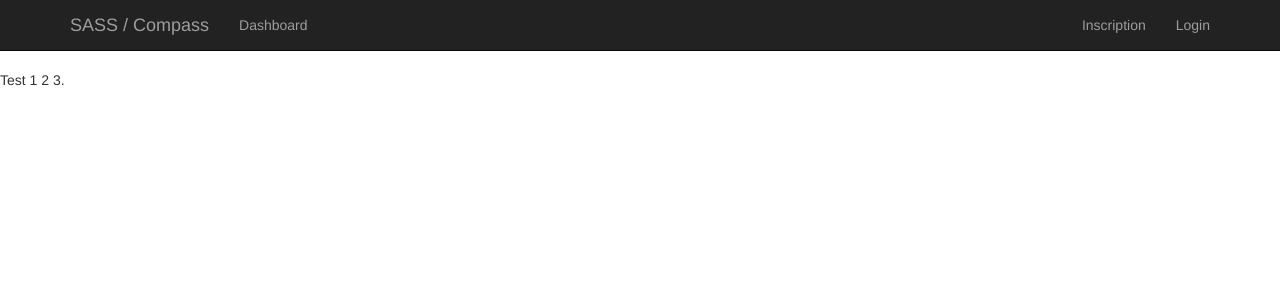
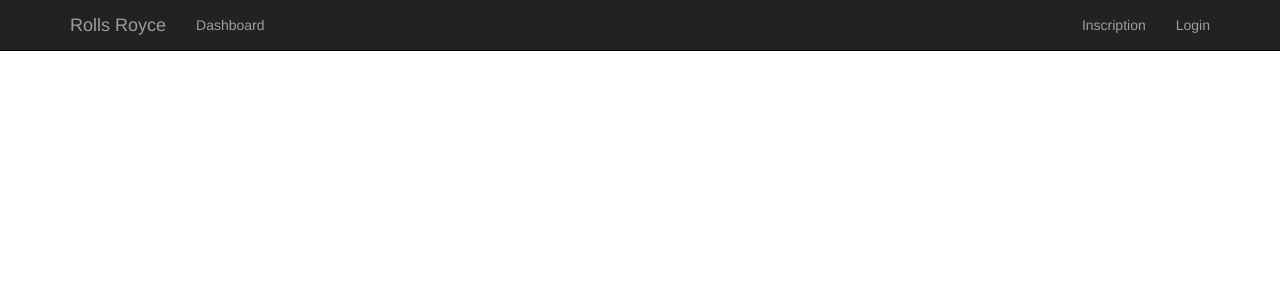
Before and after one commit to Waets/A2_PREPRO_RANDON_SAVIGNY, a PHP site: page / in a window 1280 px wide. Shown: the top 300 px of the page. Run offline with PHP 8.4, Linux system fonts and the light colour scheme.

Commit message:
ADD : PAge Rolls Royce

```diff
--- a/header.php
+++ b/header.php
@@ -41,7 +41,7 @@
                     <span class="icon-bar"></span>
                     <span class="icon-bar"></span>
                 </button>
-                <a class="navbar-brand" href="index.php">SASS / Compass</a>
+                <a class="navbar-brand" href="index.php">Rolls Royce</a>
             </div>
             <!-- Collect the nav links, forms, and other content for toggling -->
             <div class="collapse navbar-collapse" id="bs-example-navbar-collapse-1">
--- a/index.php
+++ b/index.php
@@ -3,4 +3,3 @@
 include"header.php"
 
 ?>
-Test 1 2 3.
--- /dev/null
+++ b/rollsroyce.php
@@ -0,0 +1,6 @@
+<?php
+
+
+include="header.php"
+
+?>
```
